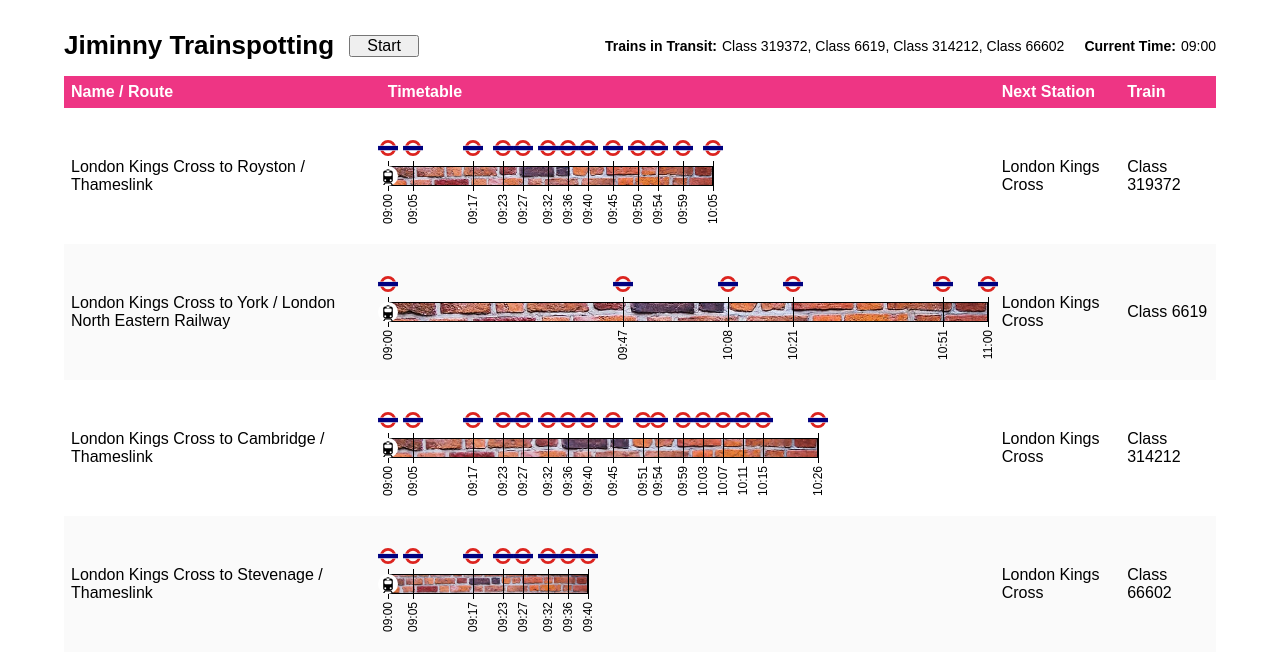
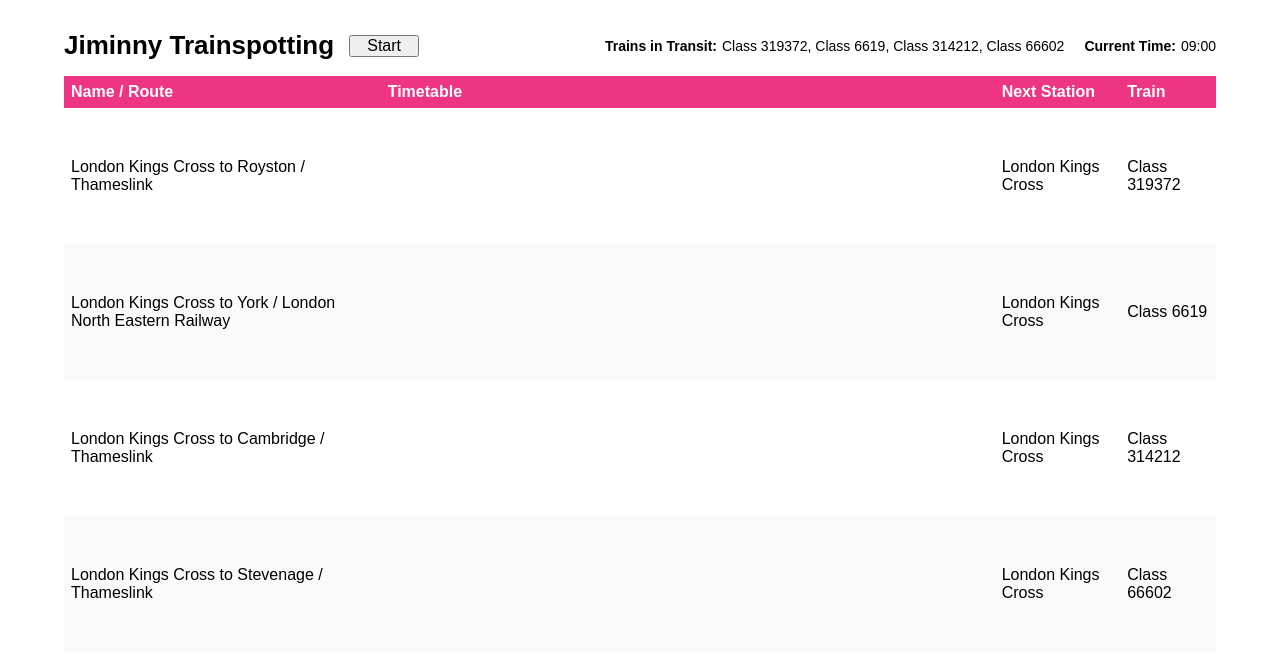
Before and after one commit to mpetrovweb/jiminny-test, a Vue app: page / in a window 1280 px wide. Shown: the top 670 px of the page. Built offline with nearby package versions, Linux system fonts and the light colour scheme.

Commit message:
Add animations

```diff
--- /dev/null
+++ b/src/assets/scss/_animations.scss
@@ -0,0 +1,23 @@
+/* ------------------------------------------------------------ *\
+	Animations
+\* ------------------------------------------------------------ */
+
+@keyframes showFromLeft {
+	from {
+		transform: translateX(-100%);
+	}
+
+	to {
+		transform: translateX(0%)
+	}
+}
+
+@keyframes fadeIn {
+	from {
+		opacity: 0;
+	}
+
+	to {
+		opacity: 1;
+	}
+}
--- /dev/null
+++ b/src/assets/scss/_mixins.scss
@@ -0,0 +1,7 @@
+@mixin fadeIn {
+	@for $i from 1 through 20 {
+		&:nth-child(#{$i}) {
+			animation: fadeIn .3s #{.5 + ($i * .1)}s forwards;
+		}
+	}
+}
--- a/src/assets/scss/_timetable.scss
+++ b/src/assets/scss/_timetable.scss
@@ -6,6 +6,15 @@
 	position: relative;
 	width: 600px;
 	height: 20px;
+
+	&__inner {
+		position: absolute;
+		top: 0;
+		left: 0;
+		width: 100%;
+		height: 100%;
+		overflow: hidden;
+	}
 
 	&__road {
 		position: absolute;
@@ -17,6 +26,8 @@
 		background-size: cover;
 		background-repeat: no-repeat;
 		background-position: center center;
+		transform: translateX(-100%);
+		animation: showFromLeft .7s linear .5s forwards;
 	}
 
 	&__train {
@@ -31,8 +42,10 @@
 		text-align: center;
 		border-radius: 50%;
 		background: #fff;
+		opacity: 0;
 		will-change: transform;
 		transition: transform .5s linear;
+		animation: fadeIn .3s 1.5s forwards;
 	}
 }
 
@@ -46,6 +59,8 @@
 	left: 0;
 	width: 1px;
 	height: 20px;
+	opacity: 0;
+	@include fadeIn;
 
 	&:before {
 		content: '';
--- a/src/assets/scss/main.scss
+++ b/src/assets/scss/main.scss
@@ -1,7 +1,9 @@
 @import 'variables';
+@import 'mixins';
 @import 'reset';
 @import 'breakpoint';
 @import 'helpers';
+@import 'animations';
 @import 'container';
 @import 'journeys';
 @import 'timetable';
--- a/src/components/journeys/TimeTable.vue
+++ b/src/components/journeys/TimeTable.vue
@@ -1,19 +1,22 @@
 <template>
 	<div class="timetable">
+		<div class="timetable__inner">
 			<div
 				class="timetable__road"
 				:style="`width: ${maxDistance}px`"
 			>
 
 			</div><!-- /.timetable__road -->
+		</div><!-- /.timetable__inner -->
 
 		<div
 			class="timetable__train"
-			:style="`transform: translate3D(${trainDistance}px, 0, 0);`"
+			:style="`transform: translate3D(${trainDistance}px, 0, 0) rotate(${rotation}deg);`"
 		>
 			<img src="/images/train.svg" alt="Train" width="16" height="16">
 		</div><!-- /.timetable__train -->
 
+		<div class="timetable-items">
 			<template v-for="(station, index) in timetable">
 				<Station
 					:station="station"
@@ -21,6 +24,7 @@
 					:key="'station-' + index"
 				/>
 			</template>
+		</div><!-- /.timetable-items -->
 	</div><!-- /.timetable -->
 </template>
 
@@ -78,6 +82,14 @@
 
 				return distance;
 			}
+		},
+
+		rotation() {
+			if ( this.trainDistance == 0 || this.trainDistance == this.maxDistance ) {
+				return 0;
+			} else {
+				return this.isOdd(this.trainDistance) ? 8 : -8;
+			}
 		}
 	},
 
@@ -134,7 +146,11 @@
 					}
 				}
 			});
-		}
+		},
+
+		isOdd(number) {
+			return number % 2;
+		},
 	},
 
 	created() {
```
Lines whose indentation alone changed are shown as unchanged.
